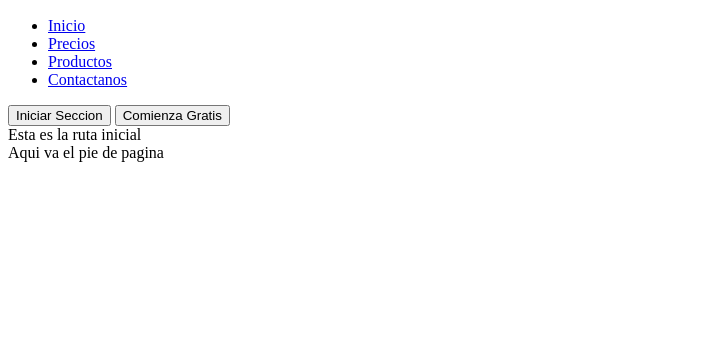
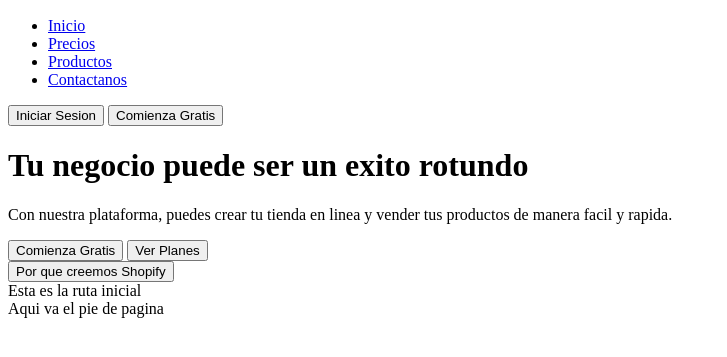
Before and after one commit to Thony1411/Proyecto-Thonyweb, an Astro site: page / in a window 1280 px wide. Shown: the part 67-424 px from the top of the page, without its empty margins (0-727 px from the left). Built offline with nearby package versions, Linux system fonts and the light colour scheme; Astro itself is replaced by a stand-in of ours.

Commit message:
Jumpbotron

```diff
--- /dev/null
+++ b/src/components/Jumpbotron.astro
@@ -0,0 +1,20 @@
+<div>
+    <div>
+        <h1>Tu negocio puede ser un exito rotundo</h1>
+    </div>
+    <div>
+        <div>
+            <div>
+                <p>
+                    Con nuestra plataforma, puedes crear tu tienda en linea y
+                    vender tus productos de manera facil y rapida.
+                </p>
+            </div>
+            <div>
+                <button>Comienza Gratis</button>
+                <button>Ver Planes</button>
+            </div>
+        </div>
+        <button>Por que creemos Shopify</button>
+    </div>
+</div>
--- a/src/components/Navbar.astro
+++ b/src/components/Navbar.astro
@@ -15,7 +15,7 @@ import { Icon } from "astro-icon/components";
         </div>
         <div>
             <div>
-                <button>Iniciar Seccion</button>
+                <button>Iniciar Sesion</button>
                 <button>Comienza Gratis</button>
             </div>
         </div>
--- a/src/pages/index.astro
+++ b/src/pages/index.astro
@@ -1,10 +1,12 @@
 ---
-import Layout from '../layouts/Layout.astro';
-
+import Layout from "../layouts/Layout.astro";
+import Jumpbotron from "../components/Jumpbotron.astro";
 // Welcome to Astro! Wondering what to do next? Check out the Astro documentation at https://docs.astro.build
 // Don't want to use any of this? Delete everything in this file, the `assets`, `components`, and `layouts` directories, and start fresh.
 ---
 
 <Layout>
-	Esta es la ruta inicial
+	<Jumpbotron />
+
+	 Esta es la ruta inicial
 </Layout>
```
